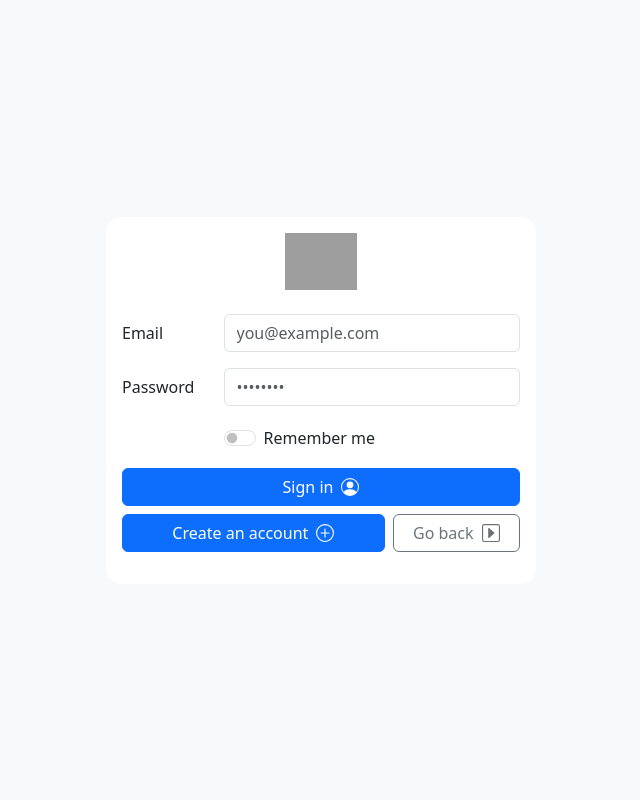
After one commit to KimRebamba/carriemart, a PHP site: page /login.php in a window 1280 px wide. The commit adds this page. Shown: the whole page, without its empty margins (319-959 px from the left). Run offline with PHP 8.4, Linux system fonts and the light colour scheme; some libraries are stand-ins or nearby versions; grey boxes are pictures that could not be loaded.

Commit message:
Add login page and new SVG assets
Introduced a new login.php page with a styled sign-in form. Added several SVG icon assets for UI elements. Updated index.php to link to the login page and revised partnership section text.

```diff
--- /dev/null
+++ b/login.php
@@ -0,0 +1,93 @@
+<html lang="en">
+
+<head>
+    <meta charset="UTF-8">
+    <meta name="viewport" content="width=device-width, initial-scale=1.0">
+    <title>Carrieart: Login</title>
+    <link href="https://cdn.jsdelivr.net/npm/bootstrap@5.3.8/dist/css/bootstrap.min.css" rel="stylesheet"
+        integrity="sha384-sRIl4kxILFvY47J16cr9ZwB07vP4J8+LH7qKQnuqkuIAvNWLzeN8tE5YBujZqJLB" crossorigin="anonymous">
+    <style>
+    .form-signin {
+        background-color: #ffffff;
+        border-radius: 1rem;
+        max-width: 430px;
+        padding: 1rem;
+    }
+
+    .btn-icon img {
+        width: 1.125rem;
+        height: 1.125rem;
+         filter: brightness(0) invert(1);
+    }
+
+    .btn-icon-inverted img {
+        width: 1.125rem;
+        height: 1.125rem;
+        filter: invert(43%) sepia(6%) saturate(179%) hue-rotate(169deg) brightness(92%) contrast(88%);
+        opacity: .95;
+    }
+    </style>
+</head>
+
+<!-- sign in form -->
+
+<body class="d-flex align-items-center py-4 bg-body-tertiary">
+    <main class="form-signin w-100 m-auto">
+        <form>
+            <img class="d-block mx-auto mb-4" src="./assets/Header-Logo-01.svg" alt="Carriemart" width="72" height="57">
+
+            <div class="row g-2 align-items-center mb-3">
+                <label for="inputEmail3" class="col-12 col-sm-3 col-form-label text-sm-start">Email</label>
+                <div class="col-12 col-sm-9">
+                    <input type="email" class="form-control mt-1 mt-sm-0" id="inputEmail3" placeholder="you@example.com">
+                </div>
+            </div>
+
+            <div class="row g-2 align-items-center mb-3">
+                <label for="inputPassword3" class="col-12 col-sm-3 col-form-label text-sm-start">Password</label>
+                <div class="col-12 col-sm-9">
+                    <input type="password" class="form-control mt-1 mt-sm-0" id="inputPassword3" placeholder="••••••••">
+                </div>
+            </div>
+
+            <div class="row g-2 mb-3">
+                <div class="col-12 offset-sm-3 col-sm-9">
+                    <div class="form-check form-switch pt-1">
+                        <input class="form-check-input" type="checkbox" id="rememberMe">
+                        <label class="form-check-label" for="rememberMe">Remember me</label>
+                    </div>
+                </div>
+            </div>
+
+            <div class="d-grid gap-2 mb-2">
+                <button type="submit" class="btn btn-primary w-100 d-inline-flex align-items-center justify-content-center gap-2 btn-icon">
+                    Sign in
+                    <img src="./assets/person-circle.svg" alt="" aria-hidden="true">
+                </button>
+            </div>
+
+            <div class="row g-2">
+                <div class="col-8">
+                    <button type="button" class="btn btn-primary w-100 d-inline-flex align-items-center justify-content-center gap-2 btn-icon">
+                        Create an account
+                        <img src="./assets/plus-circle.svg" alt="" aria-hidden="true">
+                    </button>
+                </div>
+                <div class="col-4">
+                    <button type="button" class="btn btn-outline-secondary w-100 d-inline-flex align-items-center justify-content-center gap-2 btn-icon-inverted " onclick="history.back()">
+                        Go back
+                        <img src="./assets/caret-right-square.svg" alt="" aria-hidden="true">
+                    </button>
+                </div>
+            </div>
+        </form>
+    </main>
+
+
+    <script src="/docs/5.3/dist/js/bootstrap.bundle.min.js"
+        integrity="sha384-FKyoEForCGlyvwx9Hj09JcYn3nv7wiPVlz7YYwJrWVcXK/BmnVDxM+D2scQbITxI" class="astro-vvvwv3sm">
+    </script>
+</body>
+
+
+</html>
```
Also changed, not shown: index.php (+5 -2 lines), assets/caret-right-square-fill.svg (added), assets/caret-right-square.svg (added), assets/caret-right.svg (added), assets/person-circle.svg (added), assets/plus-circle.svg (added), assets/plus-square-fill.svg (added), assets/x-square-fill.svg (added), register.php (added).
